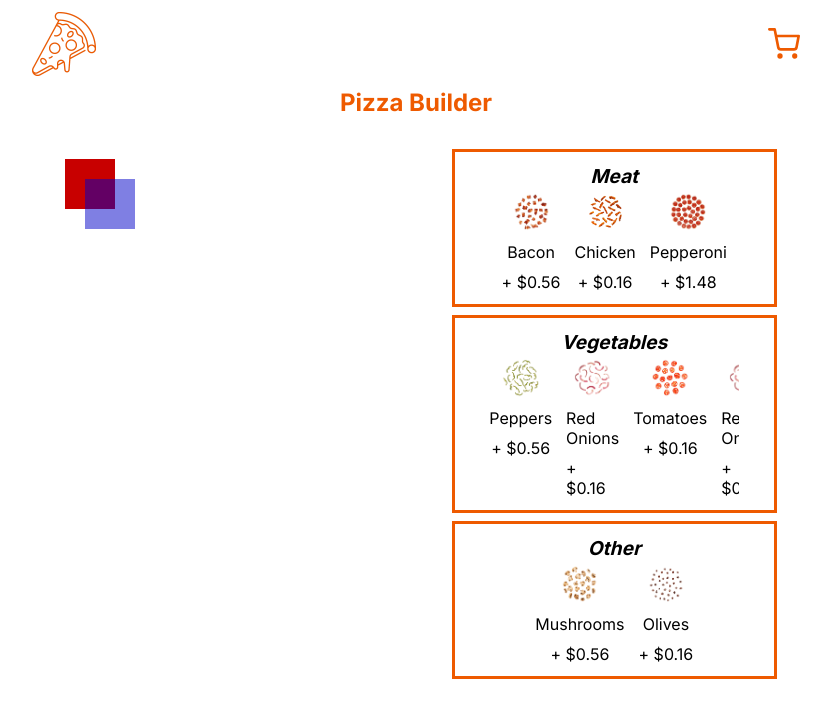
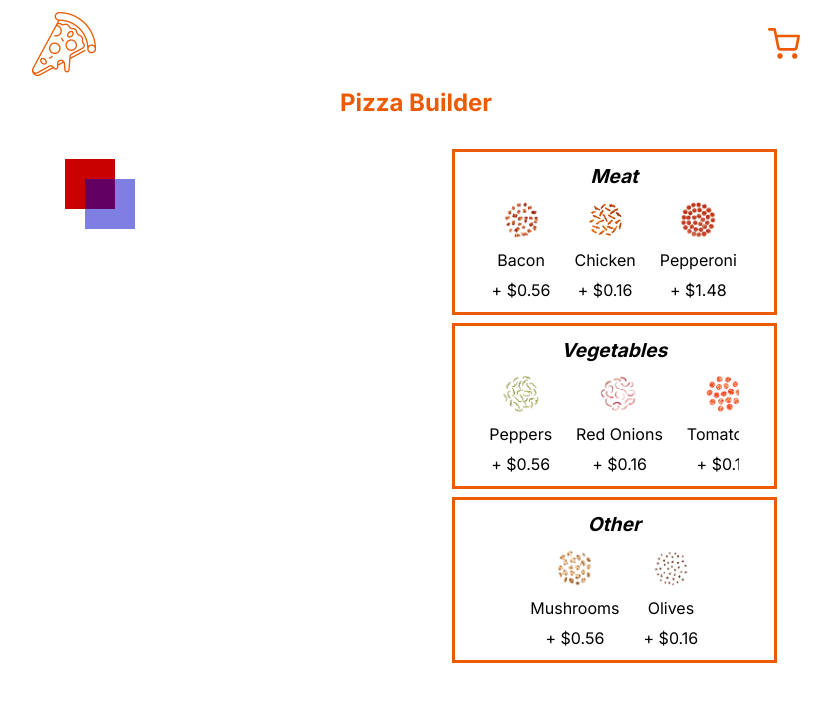
Before and after one commit to mrkelder/pizza-house, a Next.js app: page /shape/circle in a window 1280 px wide. Shown: the top 718 px of the page, without its empty margins (224-1055 px from the left). Built offline with nearby package versions, Linux system fonts and the light colour scheme.

Commit message:
fix: made toppings a bit more visually appealing

```diff
--- a/src/components/PizzaToppingsSection/pizzaToppingsSection.module.scss
+++ b/src/components/PizzaToppingsSection/pizzaToppingsSection.module.scss
@@ -3,7 +3,7 @@
 .section {
   display: flex;
   flex-direction: column;
-  gap: 4px;
+  gap: 12px;
   align-items: center;
   padding: 12px;
   border: 3px $primary-color solid;
@@ -18,7 +18,7 @@
 .toppingsList {
   display: flex;
   max-width: 250px;
-  gap: 14px;
+  gap: 24px;
   overflow-x: auto;
 }
 
@@ -26,9 +26,13 @@
   display: flex;
   flex-direction: column;
   align-items: center;
-  row-gap: 10px;
+  gap: 10px;
 
   * {
     margin: 0;
   }
+
+  p {
+    width: max-content;
+  }
 }
```
